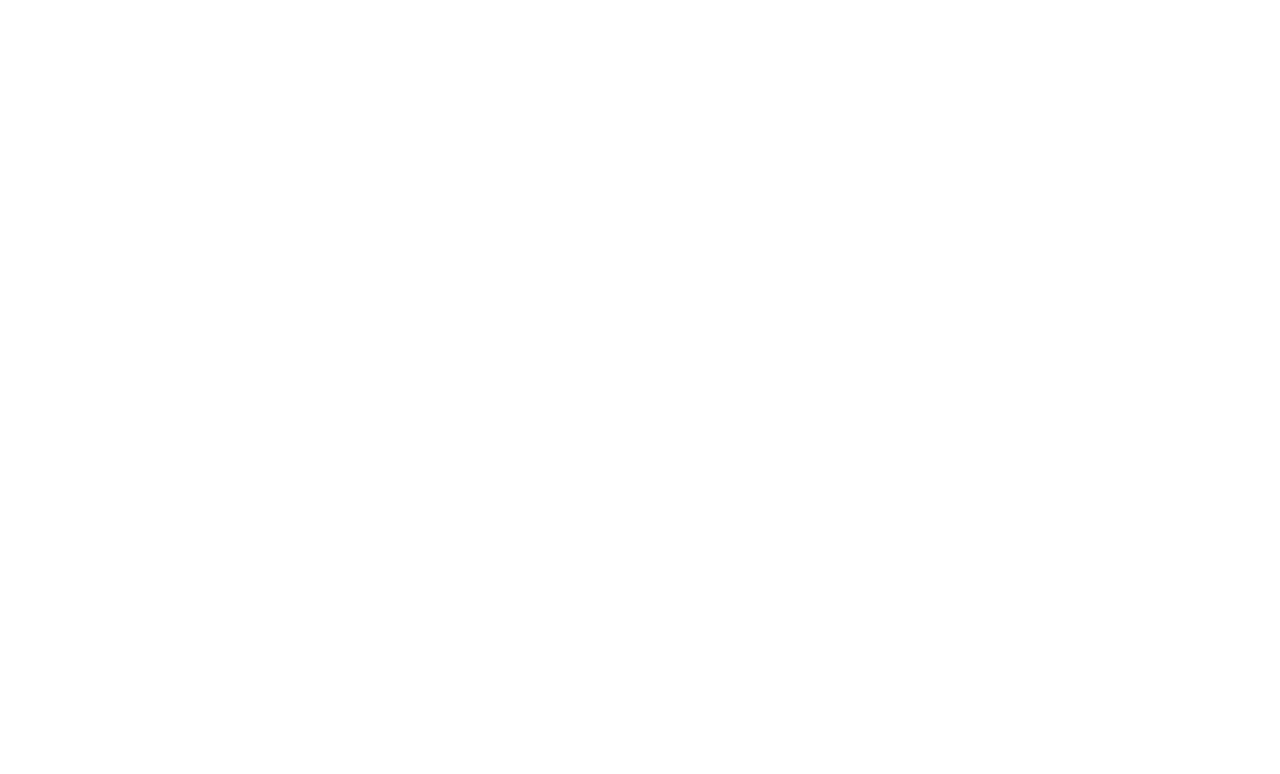
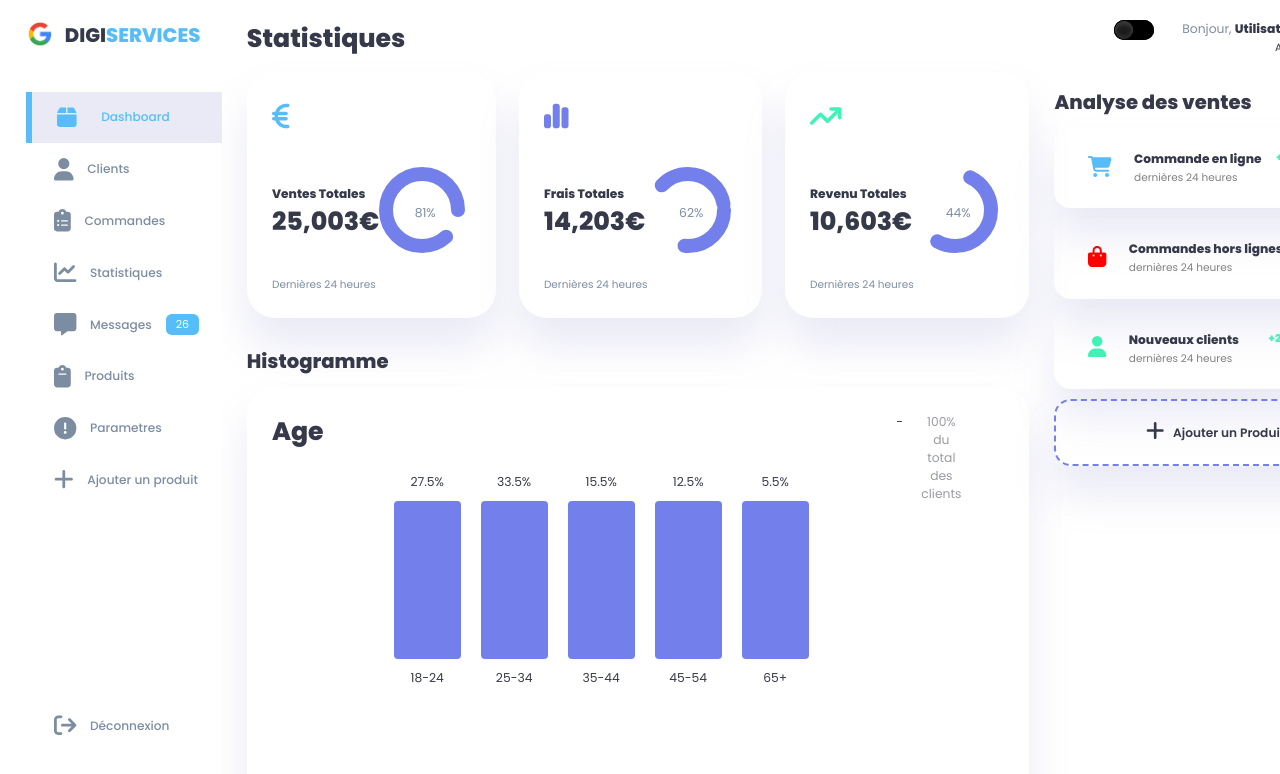
Before and after one commit to Bour1cha/dashboardVueJs, a Vue app in the folder dashboard/: page /stats in a window 1280 px wide. Before the commit this address had no page. Shown: the top 774 px of the page. Built offline with nearby package versions, Linux system fonts and the light colour scheme.

Commit message:
stat bar added

```diff
--- a/dashboard/src/assets/scss/style.scss
+++ b/dashboard/src/assets/scss/style.scss
@@ -567,6 +567,86 @@
             color: var(--color-primary);
         }
     }
+
+    // graphique camembert
+    .recent-bar{
+        margin-top: 2rem;
+
+        h2{
+            margin-bottom: 0.8rem;
+        }
+
+        table {
+            background: var(--color-white);
+            width: 100%;
+            border-radius: var(--card-border-radius);
+            padding: var(--card-padding);
+            text-align: center;
+            box-shadow: var(--box-shadow);
+            transition: all 300ms ease;
+            display: grid;
+            grid-template-columns: repeat(5, 1fr);
+            grid-template-rows: repeat(5, 1fr);
+            grid-column-gap: 0px;
+            grid-row-gap: 0px;
+
+            tbody {
+                td{
+                    height: 2.8rem;
+                    border-bottom: 1px solid var(--color-light);
+                    color: var(--color-dark-variant);
+                }
+
+                tr:last-child td{
+                    border: none;
+                }
+            }
+
+        }
+
+        table:hover{
+            box-shadow: none;
+        }
+
+        a{
+            text-align: center;
+            display: block;
+            margin: 1rem auto;
+            color: var(--color-primary);
+        }
+
+        .stat-container{
+            background: var(--color-white);
+            padding: 60px;
+            display: flex;
+            justify-content: center;
+            .stats{
+                display: flex;
+                justify-content: space-between;
+                .stats__bar{
+                    width: 67px;
+                    height: 158px;
+                    background: var(--color-primary);
+                    border-radius: 4px;
+                    overflow: hidden;
+                    margin: 10px 0;
+                }
+
+                .stats__item {
+                    margin: 0 10px ;
+                    text-align: center;
+                }
+            }
+
+        }
+        .lowerText {
+            display: block;
+            text-align: center;
+            margin-top: 30px 0;
+            opacity: 0.5;
+            letter-spacing: 0.5;
+        }
+    }
 }
 // id des textes pour le camembert
 
@@ -947,5 +1027,13 @@
                 display: flex;
                 flex-direction: column;
               }
+              main .recent-bar table {
+                display: flex;
+                flex-direction: column;
+              }
+
+              main .recent-bar .stat-container{
+                display: block;
+              }
 
         }
--- a/dashboard/src/components/Accueil/Sidebar.vue
+++ b/dashboard/src/components/Accueil/Sidebar.vue
@@ -22,10 +22,10 @@
             <span><font-awesome-icon icon="fa-solid fa-clipboard-list" /></span>
             <h3>Commandes</h3>
          </router-link>
-          <a href="#">
+         <router-link :to="{name: 'stats.index'}">
             <span><font-awesome-icon icon="fa-solid fa-chart-line" /></span>
             <h3>Statistiques</h3>
-          </a>
+          </router-link>
           <a href="#">
             <span><font-awesome-icon icon="fa-solid fa-message" /></span>
             <h3>Messages</h3> <span class="message-count">26</span>
--- /dev/null
+++ b/dashboard/src/components/stat/Statbar.vue
@@ -0,0 +1,70 @@
+<template>
+
+
+    <div class="recent-bar">
+                  <h2>Histogramme</h2>
+                  <!-- <table> permet de représenter un tableau de données, c'est-à-dire des informations exprimées sur un tableau en deux dimensions. -->
+                  <table class="back">
+                        <h1>Age</h1>
+                      <div class="stat-container">
+
+                                <div class="stats">
+                                  <div class="stats__item">
+                                      <span class="stats__percentage">27.5%</span>
+                                      <div class="stats__bar"></div>
+                                      <span>18-24</span>
+                                  </div>
+                              </div>
+
+                                <div class="stats">
+                                  <div class="stats__item">
+                                      <span class="stats__percentage">33.5%</span>
+                                      <div class="stats__bar"></div>
+                                      <span>25-34</span>
+                                  </div>
+                              </div>
+
+
+                          <div class="stats">
+                              <div class="stats__item">
+                                  <span class="stats__percentage">15.5%</span>
+                                  <div class="stats__bar"></div>
+                                  <span>35-44</span>
+                              </div>
+                          </div>
+
+
+                          <div class="stats">
+                              <div class="stats__item">
+                                  <span class="stats__percentage">12.5%</span>
+                                  <div class="stats__bar"></div>
+                                  <span>45-54</span>
+                              </div>
+                          </div>
+
+
+                          <div class="stats">
+                              <div class="stats__item">
+                                  <span class="stats__percentage">5.5%</span>
+                                  <div class="stats__bar"></div>
+                                  <span>65+</span>
+                              </div>
+                          </div>
+                        </div>
+          -
+
+                      <span class="lowerText">100% du total des clients</span>
+
+                  </table>
+
+                </div>
+
+                </template>
+
+
+
+<script>
+export default {
+  name: 'Statbar',
+}
+</script>
--- /dev/null
+++ b/dashboard/src/components/stat/Stats.vue
@@ -0,0 +1,80 @@
+<style lang="scss">
+@import "@/assets/scss/style.scss";
+</style>
+
+
+<template>
+<body class="back">
+    <div class="container">
+      <!-- Sidebar -->
+      <x-sidebar/>
+      <!-- partie centrale -->
+      <main>
+          <h1>Statistiques</h1>
+          <!-- Statistiques -->
+            <Insights/>
+            <Statbar/>
+      </main>
+      <!-- partie droite -->
+      <div class="right">
+        <!-- header -->
+          <TopPart/>
+        <SalesAnalyst  SalesAnalyst :tree_analyses="DataAnalysesVentes" />
+      </div>
+    </div>
+</body>
+</template>
+
+
+<script>
+//import bdd
+import {infoAnalyse} from '@/Bdd'
+import { onMounted, ref } from 'vue';
+//components
+import Insights from '../Accueil/Insights.vue';
+import XSidebar from '../Accueil/Sidebar.vue';
+import TopPart from '../Accueil/TopPart.vue';
+import RecentOrder from '../Accueil/RecentOrder.vue';
+import Charts from '../Commandes/Charts.vue';
+import SalesAnalyst from '../Accueil/SalesAnalyses/SalesAnalyst.vue';
+import Statbar from './Statbar.vue'
+
+
+
+export default {
+      components: { XSidebar, TopPart, RecentOrder, Charts, SalesAnalyst, Insights, Statbar },
+
+
+    setup() {
+      // script pour l'importation des données de la bases de donéne bdd pour les analyses de ventes
+      class AnalysesVentes {
+          constructor (logo,statut,date,pourcentage,nombres){
+              this.logo = logo
+              this.statut = statut
+              this.date = date
+              this.pourcentage = pourcentage
+              this.nombres = nombres
+          }
+      }
+// variable pour les analyses de ventes
+let DataAnalysesVentes = ref([]);
+
+
+
+const makeDataAnalysesVentes = () => DataAnalysesVentes.value = infoAnalyse.map(infos => new AnalysesVentes(infos.logo, infos.statut, infos.date, infos.pourcentage, infos.nombres))
+
+  // lorsque tout les composants sont chargés
+    onMounted(() => {
+      makeDataAnalysesVentes()
+    });
+
+  //return
+    return {
+      DataAnalysesVentes
+
+
+}
+}
+
+}
+</script>
--- a/dashboard/src/router/index.js
+++ b/dashboard/src/router/index.js
@@ -1,6 +1,7 @@
 import DashboardMain from '@/components/Accueil/DashboardMain.vue';
 import ClientsPage from '@/components/Clients/ClientsPage.vue';
 import Orders from '@/components/Commandes/Orders.vue';
+import Stats from '@/components/stat/Stats.vue';
 import {createRouter, createWebHistory} from 'vue-router'
 
 const router = createRouter({
@@ -20,6 +21,11 @@
             path: '/clients',
             component: ClientsPage,
             name: 'clients.index'
+        },
+        {
+            path: '/stats',
+            component: Stats,
+            name: 'stats.index'
         }
     ]
 })
```
